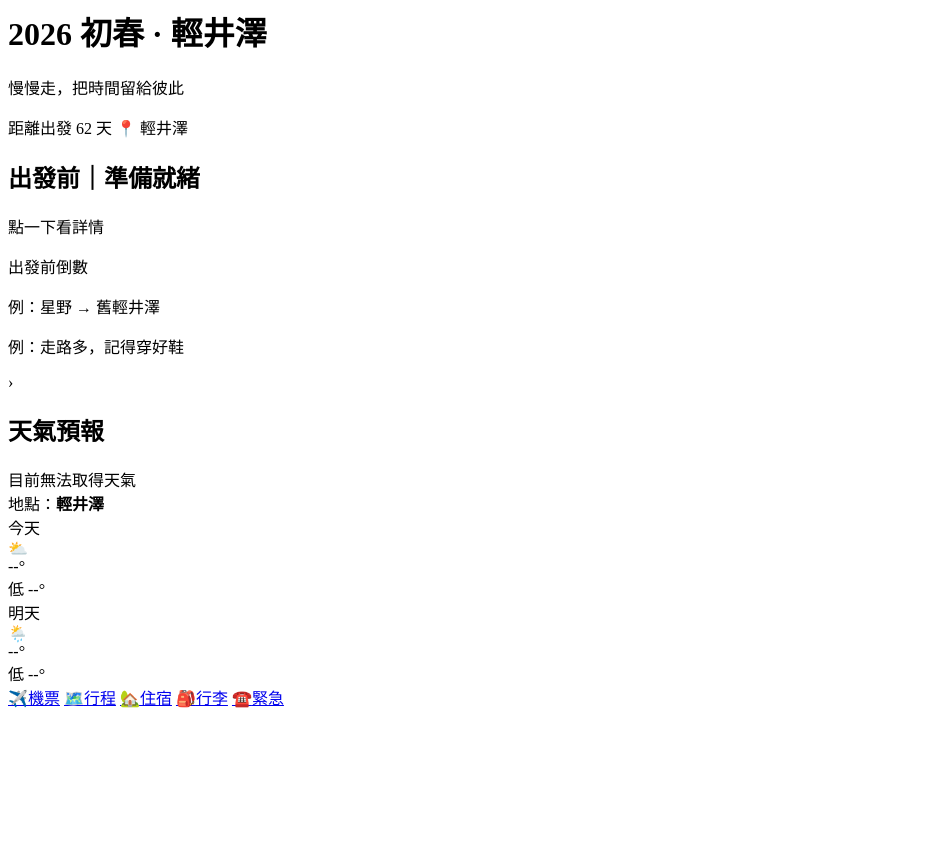
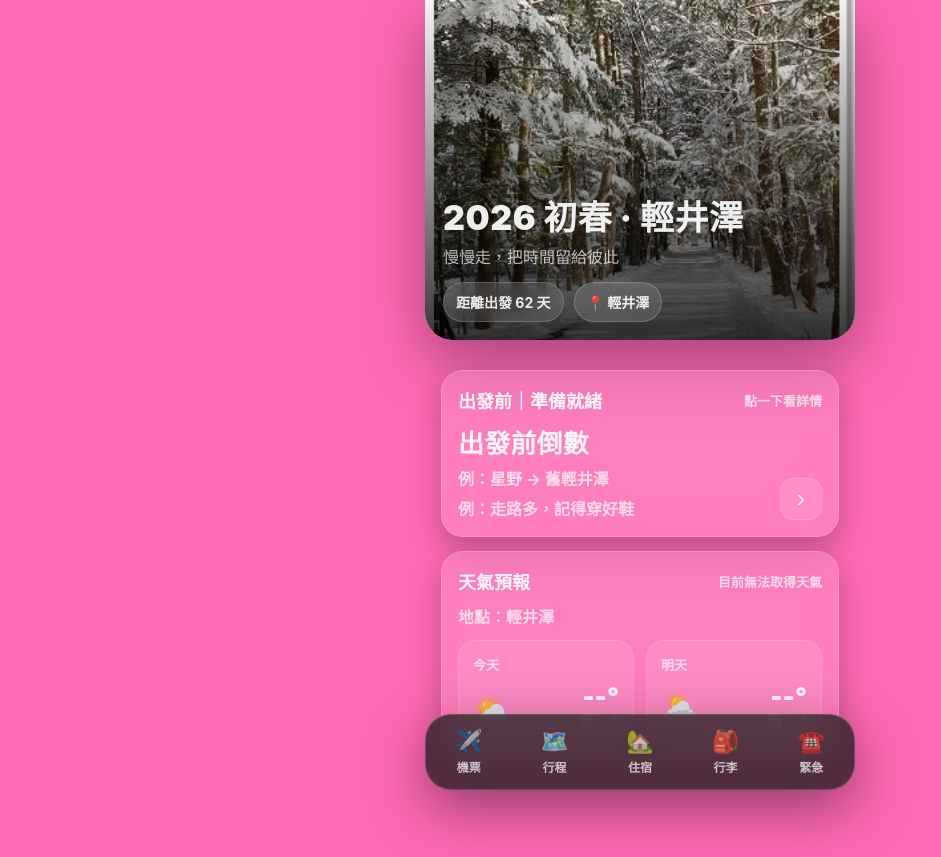
Before and after one commit to ZackChen0106/karuizawa-trip, a plain HTML site: page index.html in a window 1280 px wide. Shown: the whole page, without its empty margins (0-941 px from the left). Before the commit the page ends 800 px from the top, so only its background shows below. Drawn offline with Linux system fonts and the light colour scheme; no server answers; files whose address does not match are found by name.

Commit message:
Add files via upload

```diff
--- a/index.html
+++ b/index.html
@@ -1,3 +1,19 @@
+<!DOCTYPE html>
+<html lang="zh-Hant">
+<head>
+  <meta charset="UTF-8" />
+  <title>2026 初春 · 輕井澤</title>
+
+  <!-- 手機版必要 -->
+  <meta name="viewport" content="width=device-width, initial-scale=1.0">
+
+  <!-- ⭐⭐⭐ 關鍵：載入 CSS -->
+  <link rel="stylesheet" href="style.css">
+
+  <!-- PWA -->
+  <link rel="manifest" href="manifest.json">
+</head>
+
 <body data-page="home">
   <div class="app">
     <!-- Hero -->
@@ -14,7 +30,6 @@
     </div>
 
     <div class="main">
-      <!-- Today -->
       <div class="card">
         <div class="cardHeader">
           <h2 class="cardTitle" id="todayTitle">TODAY</h2>
@@ -27,11 +42,10 @@
             <p class="subText" id="todayRoute">星野 → 舊輕井澤</p>
             <p class="subText" id="todayNote">備註：走路多，記得穿好鞋</p>
           </div>
-          <div class="arrowBtn" aria-hidden="true">›</div>
+          <div class="arrowBtn">›</div>
         </div>
       </div>
 
-      <!-- Weather -->
       <div class="card">
         <div class="cardHeader">
           <h2 class="cardTitle">天氣預報</h2>
@@ -66,8 +80,7 @@
       </div>
     </div>
 
-    <!-- Bottom Tab Bar (固定) -->
-    <nav class="tabbar" aria-label="bottom tabs">
+    <nav class="tabbar">
       <a href="flight.html"><span class="tabIcon">✈️</span><span>機票</span></a>
       <a href="itinerary.html"><span class="tabIcon">🗺️</span><span>行程</span></a>
       <a href="hotel.html"><span class="tabIcon">🏡</span><span>住宿</span></a>
@@ -78,3 +91,4 @@
 
   <script src="app.js"></script>
 </body>
+</html>
```
